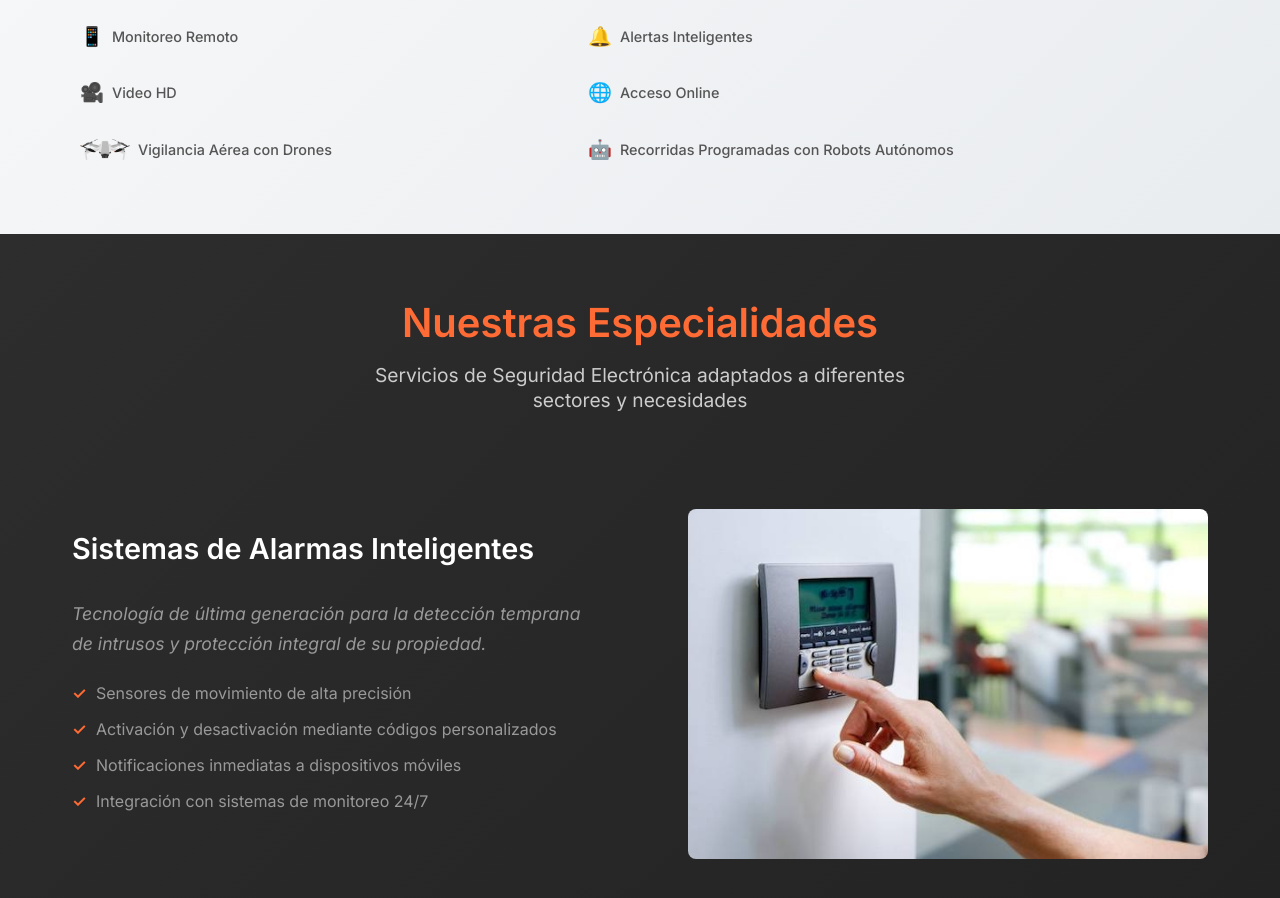
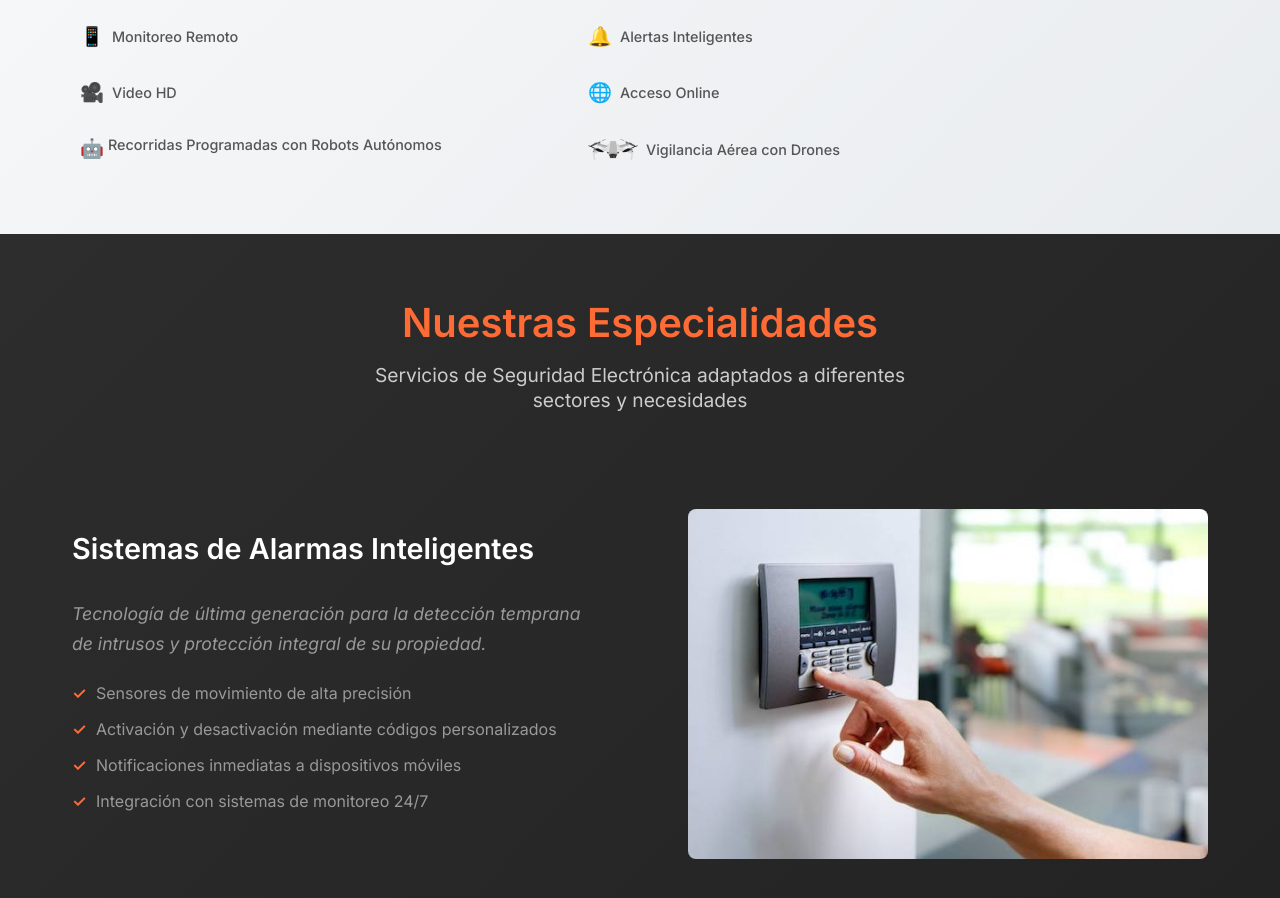
Before and after one commit to clau-devSpace/nycs-seguridad, a React (Vite) app: page /servicios/seguridad-electronica in a window 1280 px wide. Shown: the part 1140-2038 px from the top of the page. Built offline with nearby package versions, Linux system fonts and the light colour scheme.

Commit message:
estilos iconos seguridad electronica

```diff
--- a/src/pages/Servicios/SeguridadElectronica.jsx
+++ b/src/pages/Servicios/SeguridadElectronica.jsx
@@ -44,14 +44,15 @@ export default function SeguridadElectronica(){
                             <span className="security-feature-icon">🌐</span>
                             <span className="security-feature-text">Acceso Online</span>
                         </div>
+                        <div className="security-feature-item specific-item">
+                            <span className="security-feature-icon">🤖</span>
+                            <span className="security-feature-text specific-text">Recorridas Programadas con Robots Autónomos</span>
+                        </div>
                           <div className="security-feature-item">
                             <span className="security-feature-icon"><img className="dron" src={Dron}/></span>
                             <span className="security-feature-text">Vigilancia Aérea con Drones</span>
                         </div>
-                          <div className="security-feature-item">
-                            <span className="security-feature-icon">🤖</span>
-                            <span className="security-feature-text">Recorridas Programadas con Robots Autónomos</span>
-                        </div>
+
                     </div>
                 </div>
             </div>
--- a/src/pages/Servicios/SeguridadFisica.css
+++ b/src/pages/Servicios/SeguridadFisica.css
@@ -52,6 +52,13 @@
     align-items: center;
     gap: 0.5rem;
     padding: 0.5rem;
+}
+
+.security-feature-item.specific-item{
+     display: grid;
+  grid-template-columns: auto 1fr;
+  gap: 4px;
+  align-items: start;
 }
 
 .security-feature-icon {
@@ -201,6 +208,7 @@
     height: auto;
     vertical-align: middle;
 }
+
 /* Responsive */
 @media (max-width: 768px) {
     .security-overview-content {
```
